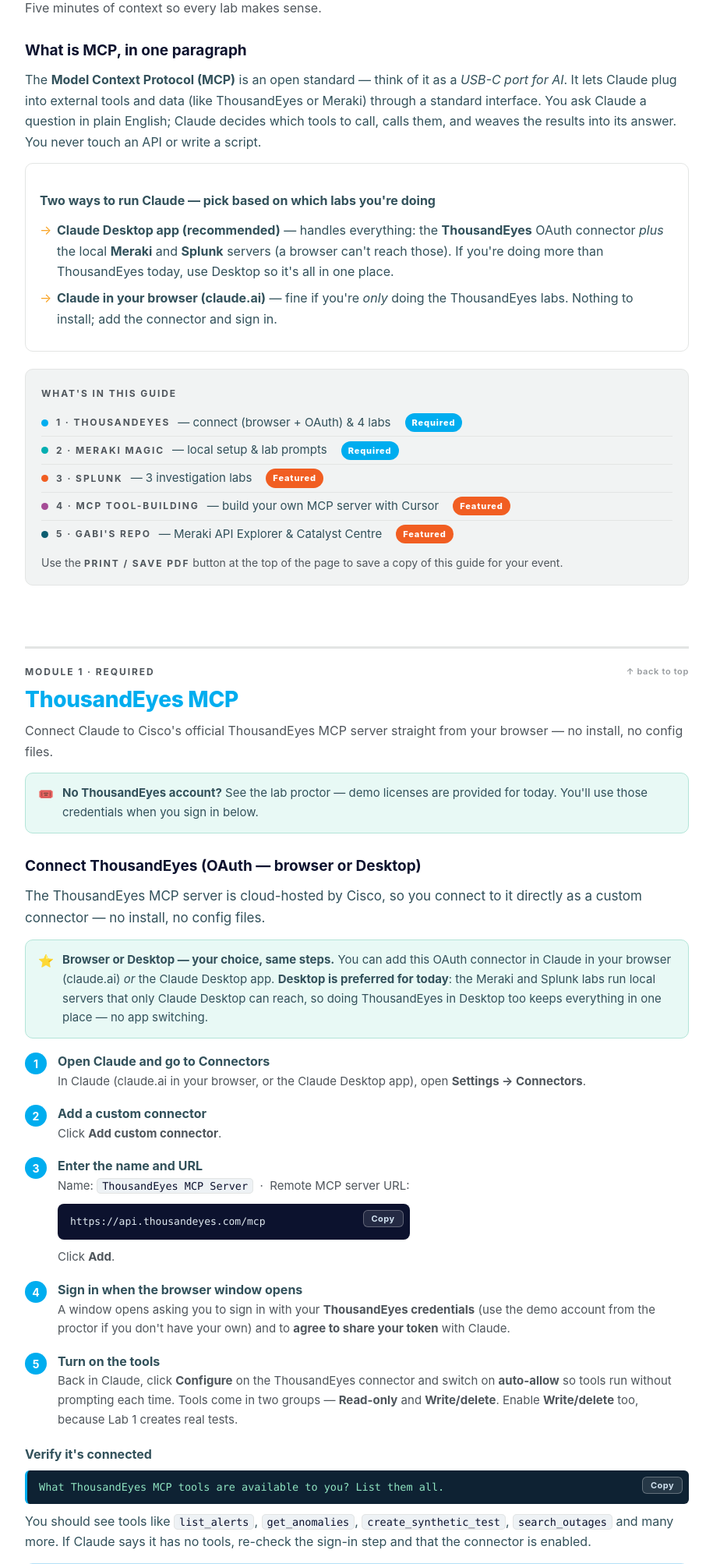
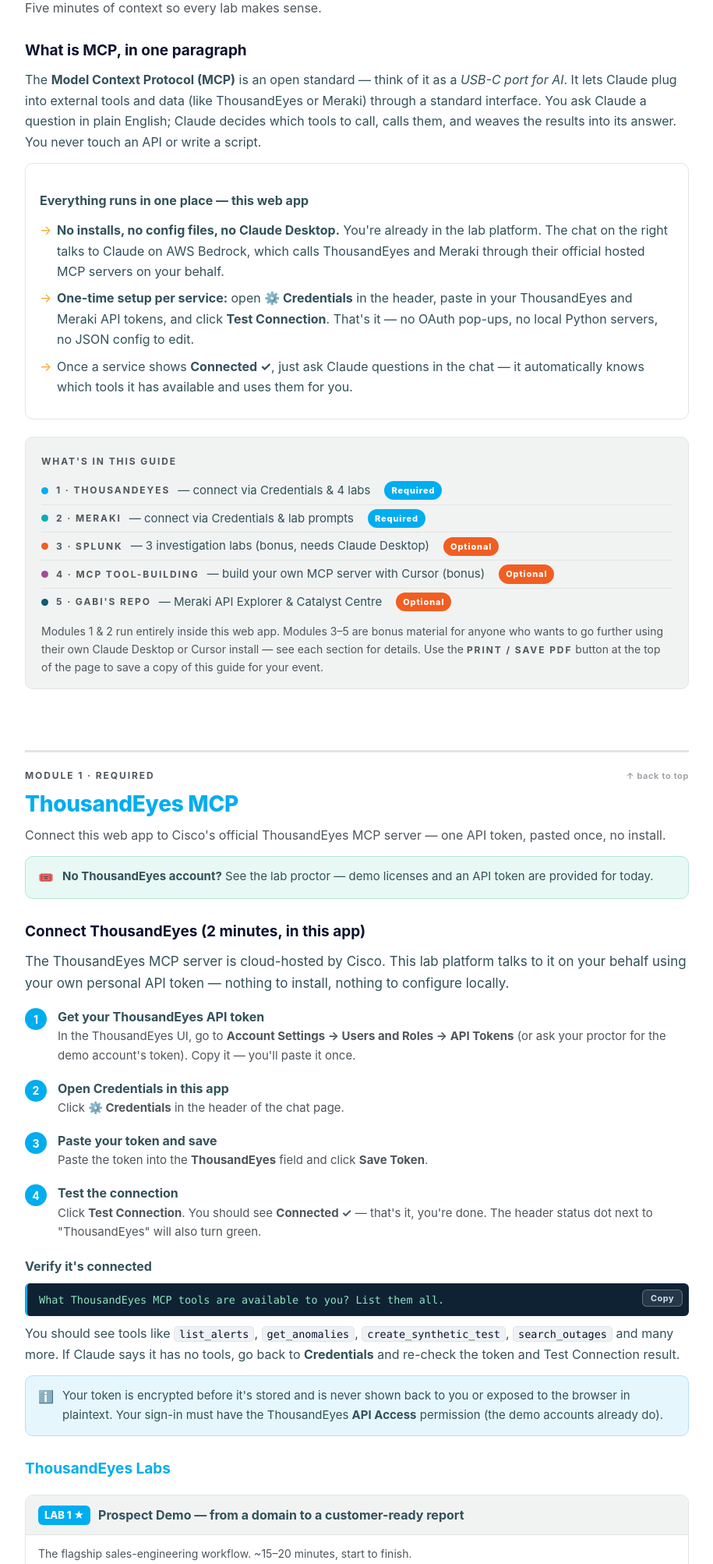
Before and after one commit to sceddy-git/ai-assurance-lab, a Flask app: page /guide in a window 1280 px wide. Shown: the part 474-2480 px from the top of the page at 78% size, without its empty margins (182-1097 px from the left). Run offline with Flask 3, Linux system fonts and the light colour scheme; the visitor is signed in with stand-in values (Sample User, id 1).

Commit message:
Rewrite lab guide connect steps for the web platform instead of Claude Desktop
Co-authored-by: Cursor <cursoragent@cursor.com>

```diff
--- a/templates/guide.html
+++ b/templates/guide.html
@@ -185,23 +185,24 @@
     <p>The <b>Model Context Protocol (MCP)</b> is an open standard — think of it as a <em>USB-C port for AI</em>. It lets Claude plug into external tools and data (like ThousandEyes or Meraki) through a standard interface. You ask Claude a question in plain English; Claude decides which tools to call, calls them, and weaves the results into its answer. You never touch an API or write a script.</p>
 
     <div class="card">
-      <h4>Two ways to run Claude — pick based on which labs you're doing</h4>
+      <h4>Everything runs in one place — this web app</h4>
       <ul class="tick">
-        <li><b>Claude Desktop app (recommended)</b> — handles everything: the <b>ThousandEyes</b> OAuth connector <i>plus</i> the local <b>Meraki</b> and <b>Splunk</b> servers (a browser can't reach those). If you're doing more than ThousandEyes today, use Desktop so it's all in one place.</li>
-        <li><b>Claude in your browser (claude.ai)</b> — fine if you're <i>only</i> doing the ThousandEyes labs. Nothing to install; add the connector and sign in.</li>
+        <li><b>No installs, no config files, no Claude Desktop.</b> You're already in the lab platform. The chat on the right talks to Claude on AWS Bedrock, which calls ThousandEyes and Meraki through their official hosted MCP servers on your behalf.</li>
+        <li><b>One-time setup per service:</b> open <b>⚙️ Credentials</b> in the header, paste in your ThousandEyes and Meraki API tokens, and click <b>Test Connection</b>. That's it — no OAuth pop-ups, no local Python servers, no JSON config to edit.</li>
+        <li>Once a service shows <b>Connected ✓</b>, just ask Claude questions in the chat — it automatically knows which tools it has available and uses them for you.</li>
       </ul>
     </div>
 
     <div class="toc">
       <b>What's in this guide</b>
       <ul>
-        <li><a href="#sec-te" style="display:flex;gap:10px;align-items:center;width:100%;color:inherit;text-decoration:none"><span class="dot d-te"></span><b>1 · ThousandEyes</b> — connect (browser + OAuth) &amp; 4 labs <span class="badge b-req">Required</span></a></li>
-        <li><a href="#sec-meraki" style="display:flex;gap:10px;align-items:center;width:100%;color:inherit;text-decoration:none"><span class="dot d-mk"></span><b>2 · Meraki Magic</b> — local setup &amp; lab prompts <span class="badge b-req">Required</span></a></li>
-        <li><a href="#sec-splunk" style="display:flex;gap:10px;align-items:center;width:100%;color:inherit;text-decoration:none"><span class="dot d-sp"></span><b>3 · Splunk</b> — 3 investigation labs <span class="badge b-opt">Featured</span></a></li>
-        <li><a href="#sec-n8n" style="display:flex;gap:10px;align-items:center;width:100%;color:inherit;text-decoration:none"><span class="dot d-n8"></span><b>4 · MCP Tool-Building</b> — build your own MCP server with Cursor <span class="badge b-opt">Featured</span></a></li>
-        <li><a href="#sec-gabi" style="display:flex;gap:10px;align-items:center;width:100%;color:inherit;text-decoration:none"><span class="dot d-gb"></span><b>5 · Gabi's Repo</b> — Meraki API Explorer &amp; Catalyst Centre <span class="badge b-opt">Featured</span></a></li>
+        <li><a href="#sec-te" style="display:flex;gap:10px;align-items:center;width:100%;color:inherit;text-decoration:none"><span class="dot d-te"></span><b>1 · ThousandEyes</b> — connect via Credentials &amp; 4 labs <span class="badge b-req">Required</span></a></li>
+        <li><a href="#sec-meraki" style="display:flex;gap:10px;align-items:center;width:100%;color:inherit;text-decoration:none"><span class="dot d-mk"></span><b>2 · Meraki</b> — connect via Credentials &amp; lab prompts <span class="badge b-req">Required</span></a></li>
+        <li><a href="#sec-splunk" style="display:flex;gap:10px;align-items:center;width:100%;color:inherit;text-decoration:none"><span class="dot d-sp"></span><b>3 · Splunk</b> — 3 investigation labs (bonus, needs Claude Desktop) <span class="badge b-opt">Optional</span></a></li>
+        <li><a href="#sec-n8n" style="display:flex;gap:10px;align-items:center;width:100%;color:inherit;text-decoration:none"><span class="dot d-n8"></span><b>4 · MCP Tool-Building</b> — build your own MCP server with Cursor (bonus) <span class="badge b-opt">Optional</span></a></li>
+        <li><a href="#sec-gabi" style="display:flex;gap:10px;align-items:center;width:100%;color:inherit;text-decoration:none"><span class="dot d-gb"></span><b>5 · Gabi's Repo</b> — Meraki API Explorer &amp; Catalyst Centre <span class="badge b-opt">Optional</span></a></li>
       </ul>
-      <p style="margin:8px 0 0;font-size:14px;color:var(--muted)">Use the <b>Print / Save PDF</b> button at the top of the page to save a copy of this guide for your event.</p>
+      <p style="margin:8px 0 0;font-size:14px;color:var(--muted)">Modules 1 &amp; 2 run entirely inside this web app. Modules 3–5 are bonus material for anyone who wants to go further using their own Claude Desktop or Cursor install — see each section for details. Use the <b>Print / Save PDF</b> button at the top of the page to save a copy of this guide for your event.</p>
     </div>
   </section>
 
@@ -209,30 +210,25 @@
   <section id="sec-te">
     <div class="sec-head te"><div class="sec-tag">Module 1 · Required<a href="#">↑ back to top</a></div>
       <h2>ThousandEyes MCP</h2>
-      <div class="sec-desc">Connect Claude to Cisco's official ThousandEyes MCP server straight from your browser — no install, no config files.</div></div>
+      <div class="sec-desc">Connect this web app to Cisco's official ThousandEyes MCP server — one API token, pasted once, no install.</div></div>
 
-    <div class="tip"><span class="i">🎟️</span><div><b>No ThousandEyes account?</b> See the lab proctor — demo licenses are provided for today. You'll use those credentials when you sign in below.</div></div>
+    <div class="tip"><span class="i">🎟️</span><div><b>No ThousandEyes account?</b> See the lab proctor — demo licenses and an API token are provided for today.</div></div>
 
-    <h3>Connect ThousandEyes (OAuth — browser or Desktop)</h3>
-    <p class="lead">The ThousandEyes MCP server is cloud-hosted by Cisco, so you connect to it directly as a custom connector — no install, no config files.</p>
-    <div class="tip"><span class="i">⭐</span><div><b>Browser or Desktop — your choice, same steps.</b> You can add this OAuth connector in Claude in your browser (claude.ai) <i>or</i> the Claude Desktop app. <b>Desktop is preferred for today</b>: the Meraki and Splunk labs run local servers that only Claude Desktop can reach, so doing ThousandEyes in Desktop too keeps everything in one place — no app switching.</div></div>
+    <h3>Connect ThousandEyes (2 minutes, in this app)</h3>
+    <p class="lead">The ThousandEyes MCP server is cloud-hosted by Cisco. This lab platform talks to it on your behalf using your own personal API token — nothing to install, nothing to configure locally.</p>
     <div class="te">
     <ol class="steps">
-      <li><div><div class="st-t">Open Claude and go to Connectors</div><div class="st-d">In Claude (claude.ai in your browser, or the Claude Desktop app), open <b>Settings → Connectors</b>.</div></div></li>
-      <li><div><div class="st-t">Add a custom connector</div><div class="st-d">Click <b>Add custom connector</b>.</div></div></li>
-      <li><div><div class="st-t">Enter the name and URL</div>
-        <div class="st-d">Name: <code>ThousandEyes MCP Server</code> &nbsp;·&nbsp; Remote MCP server URL:</div>
-        <pre>https://api.thousandeyes.com/mcp</pre>
-        <div class="st-d">Click <b>Add</b>.</div></div></li>
-      <li><div><div class="st-t">Sign in when the browser window opens</div><div class="st-d">A window opens asking you to sign in with your <b>ThousandEyes credentials</b> (use the demo account from the proctor if you don't have your own) and to <b>agree to share your token</b> with Claude.</div></div></li>
-      <li><div><div class="st-t">Turn on the tools</div><div class="st-d">Back in Claude, click <b>Configure</b> on the ThousandEyes connector and switch on <b>auto-allow</b> so tools run without prompting each time. Tools come in two groups — <b>Read-only</b> and <b>Write/delete</b>. Enable <b>Write/delete</b> too, because Lab 1 creates real tests.</div></div></li>
+      <li><div><div class="st-t">Get your ThousandEyes API token</div><div class="st-d">In the ThousandEyes UI, go to <b>Account Settings → Users and Roles → API Tokens</b> (or ask your proctor for the demo account's token). Copy it — you'll paste it once.</div></div></li>
+      <li><div><div class="st-t">Open Credentials in this app</div><div class="st-d">Click <b>⚙️ Credentials</b> in the header of the chat page.</div></div></li>
+      <li><div><div class="st-t">Paste your token and save</div><div class="st-d">Paste the token into the <b>ThousandEyes</b> field and click <b>Save Token</b>.</div></div></li>
+      <li><div><div class="st-t">Test the connection</div><div class="st-d">Click <b>Test Connection</b>. You should see <b>Connected ✓</b> — that's it, you're done. The header status dot next to "ThousandEyes" will also turn green.</div></div></li>
     </ol>
     </div>
 
     <h4>Verify it's connected</h4>
     <div class="te"><div class="prompt">What ThousandEyes MCP tools are available to you? List them all.</div></div>
-    <p>You should see tools like <code>list_alerts</code>, <code>get_anomalies</code>, <code>create_synthetic_test</code>, <code>search_outages</code> and many more. If Claude says it has no tools, re-check the sign-in step and that the connector is enabled.</p>
-    <div class="note"><span class="i">ℹ️</span><div>A single custom connector works on a free Claude account. Your org must not be opted out of ThousandEyes AI features, and your sign-in must have the <b>API Access</b> permission (the demo accounts already do).</div></div>
+    <p>You should see tools like <code>list_alerts</code>, <code>get_anomalies</code>, <code>create_synthetic_test</code>, <code>search_outages</code> and many more. If Claude says it has no tools, go back to <b>Credentials</b> and re-check the token and Test Connection result.</p>
+    <div class="note"><span class="i">ℹ️</span><div>Your token is encrypted before it's stored and is never shown back to you or exposed to the browser in plaintext. Your sign-in must have the ThousandEyes <b>API Access</b> permission (the demo accounts already do).</div></div>
 
     <!-- TE LABS -->
     <h3 style="color:var(--te)">ThousandEyes Labs</h3>
@@ -301,54 +297,25 @@ For each test:
   <!-- 2. MERAKI -->
   <section id="sec-meraki">
     <div class="sec-head mk"><div class="sec-tag">Module 2 · Required<a href="#">↑ back to top</a></div>
-      <h2>Meraki Magic MCP</h2>
-      <div class="sec-desc">A local MCP server that talks to your Meraki Dashboard. Hands-on for anyone with a Meraki API key; everyone else follows the live demo.</div></div>
+      <h2>Meraki MCP</h2>
+      <div class="sec-desc">Connect this web app to Cisco's official Meraki MCP server — one API key, pasted once, no install.</div></div>
 
-    <div class="note"><span class="i">🖥️</span><div>Meraki Magic runs <b>on your laptop</b>, so it needs the <b>Claude Desktop app</b> (a browser can't reach a local server). You'll also need <b>Python 3.8+</b>, <b>Git</b>, and a <b>Meraki Dashboard API key + Org ID</b>. No key today? Follow the demo and complete this later.</div></div>
+    <div class="note"><span class="i">🎟️</span><div>You'll need a <b>Meraki Dashboard API key</b> and your <b>Organization ID</b>. No key today? See the proctor for a demo key, or follow along with the live demo.</div></div>
 
-    <h3>Set up Meraki Magic (one-time, ~10 minutes)</h3>
+    <h3>Connect Meraki (2 minutes, in this app)</h3>
+    <p class="lead">The Meraki MCP server is cloud-hosted by Cisco. This lab platform talks to it on your behalf using your own personal API key — nothing to install, nothing to configure locally, no Claude Desktop needed.</p>
     <div class="mk">
     <ol class="steps">
-      <li><div><div class="st-t">Clone the repository</div>
-        <pre>git clone https://github.com/CiscoDevNet/meraki-magic-mcp-community.git
-cd meraki-magic-mcp-community</pre></div></li>
-      <li><div><div class="st-t">Create &amp; activate a Python virtual environment</div>
-        <pre><span class="c"># macOS</span>
-python3 -m venv .venv
-source .venv/bin/activate
-
-<span class="c"># Windows</span>
-python -m venv .venv
-.venv\Scripts\activate</pre>
-        <div class="st-d">Your prompt now shows <code>(.venv)</code>. Re-run the activate line each time you open a new terminal.</div></div></li>
-      <li><div><div class="st-t">Install dependencies</div><pre>pip install -r requirements.txt</pre></div></li>
-      <li><div><div class="st-t">Create your credentials file</div>
-        <pre><span class="c"># macOS</span>  cp .env-example .env  &amp;&amp;  open -e .env
-<span class="c"># Windows</span>  copy .env-example .env   (then open .env in Notepad)</pre>
-        <div class="st-d">Fill in — no quotes, no spaces around <code>=</code>:</div>
-        <pre>MERAKI_API_KEY=your_actual_api_key_here
-MERAKI_ORG_ID=your_actual_org_id_here
-ENABLE_CACHING=true
-CACHE_TTL_SECONDS=300
-READ_ONLY_MODE=false</pre></div></li>
-      <li><div><div class="st-t">Add it to Claude Desktop's config</div>
-        <div class="st-d">Open <code>claude_desktop_config.json</code> — Windows: <code>%APPDATA%\Claude</code> · macOS: <code>~/Library/Application Support/Claude/</code>. Add the Meraki block inside <code>"mcpServers"</code> (use your real path to <code>fastmcp</code>):</div>
-        <pre>"Meraki_Magic_MCP": {
-  "command": "<span class="c">/full/path/to/</span>meraki-magic-mcp-community/.venv/bin/fastmcp",
-  "args": ["run","-t","stdio",
-           "<span class="c">/full/path/to/</span>meraki-magic-mcp-community/meraki-mcp-dynamic.py"],
-  "env": {
-    "MERAKI_API_KEY": "your_key",
-    "MERAKI_ORG_ID": "your_org_id",
-    "READ_ONLY_MODE": "false"
-  }
-}</pre>
-        <div class="st-d">On Windows the command path ends in <code>\.venv\Scripts\fastmcp.exe</code> — use forward slashes or double back-slashes.</div></div></li>
-      <li><div><div class="st-t">Restart Claude Desktop and verify</div>
-        <div class="prompt">What MCP servers and tools are available to you right now?</div>
-        <div class="st-d">You should see the Meraki Magic tools listed.</div></div></li>
+      <li><div><div class="st-t">Get your Meraki API key</div><div class="st-d">In the Meraki Dashboard, go to <b>Organization → Settings → Dashboard API access</b> and generate an API key (or ask your proctor for the demo key).</div></div></li>
+      <li><div><div class="st-t">Open Credentials in this app</div><div class="st-d">Click <b>⚙️ Credentials</b> in the header of the chat page.</div></div></li>
+      <li><div><div class="st-t">Paste your key and save</div><div class="st-d">Paste the key into the <b>Meraki</b> field and click <b>Save Token</b>.</div></div></li>
+      <li><div><div class="st-t">Test the connection</div><div class="st-d">Click <b>Test Connection</b>. You should see <b>Connected ✓</b> — that's it, you're done. The header status dot next to "Meraki" will also turn green.</div></div></li>
     </ol>
     </div>
+
+    <h4>Verify it's connected</h4>
+    <div class="mk"><div class="prompt">What Meraki MCP tools are available to you? List them all.</div></div>
+    <p>If Claude says it has no Meraki tools, go back to <b>Credentials</b> and re-check the key and Test Connection result.</p>
 
     <h3 style="color:var(--meraki)">Meraki Labs</h3>
     <div class="mk">
@@ -383,10 +350,10 @@ READ_ONLY_MODE=false</pre></div></li>
 
   <!-- 3. SPLUNK (optional) -->
   <section id="sec-splunk">
-    <div class="sec-head sp"><div class="sec-tag">Module 3 · Featured<a href="#">↑ back to top</a></div>
-      <h2>Splunk MCP <span class="badge b-opt">Featured</span></h2>
+    <div class="sec-head sp"><div class="sec-tag">Module 3 · Optional / Bonus<a href="#">↑ back to top</a></div>
+      <h2>Splunk MCP <span class="badge b-opt">Optional</span></h2>
       <div class="sec-desc">Investigate your Splunk data in plain English — no SPL required.</div></div>
-    <div class="note"><span class="i">🖥️</span><div>The Splunk MCP server runs locally (via Claude Desktop), pointed at your Splunk host. Your facilitator will provide the exact connection details (host, port 8089, and credentials) on the day.</div></div>
+    <div class="note"><span class="i">🖥️</span><div><b>This module runs outside the lab web app.</b> The Splunk MCP server runs locally on your own laptop via the <b>Claude Desktop app</b> (a browser-based tool like this platform can't reach a local server), pointed at your Splunk host. It's optional bonus content — if you'd like to try it, install <a href="https://claude.ai/download" target="_blank" rel="noopener">Claude Desktop</a> and your facilitator will provide the exact connection details (host, port 8089, and credentials) on the day.</div></div>
     <div class="sp">
     <div class="lab"><div class="lab-h"><span class="n">LAB 1</span> Natural-language threat hunt</div><div class="lab-b">
       <div class="sub">Investigate suspicious activity without writing SPL.</div>
@@ -411,9 +378,11 @@ READ_ONLY_MODE=false</pre></div></li>
 
   <!-- 4. BUILD YOUR OWN MCP SERVER -->
   <section id="sec-n8n">
-    <div class="sec-head n8"><div class="sec-tag">Module 4 · Featured<a href="#">↑ back to top</a></div>
-      <h2>MCP Tool-Building — Build Your Own MCP Server <span class="badge b-opt">Featured</span></h2>
+    <div class="sec-head n8"><div class="sec-tag">Module 4 · Optional / Bonus<a href="#">↑ back to top</a></div>
+      <h2>MCP Tool-Building — Build Your Own MCP Server <span class="badge b-opt">Optional</span></h2>
       <div class="sec-desc">Go beyond <i>using</i> MCP servers — build one. Use Cursor's AI to scaffold a working MCP server with little or no coding, then connect it to Cursor, Claude Desktop or Claude Code.</div></div>
+
+    <div class="note"><span class="i">🖥️</span><div><b>This module runs outside the lab web app</b>, on your own laptop with your own Cursor / Claude Desktop install. It's optional bonus content for anyone who wants to go deeper after finishing Modules 1–2.</div></div>
 
     <div class="tip"><span class="i">🎯</span><div><b>Lab outcome.</b> By the end you'll have a working <b>stdio MCP server</b>, connected in <b>Cursor → Settings → MCP</b> (green status), and you can ask the AI in plain English to call your tools — list alerts, check utilisation, query an API. You do <i>not</i> need to write TypeScript by hand if you follow the Cursor path.</div></div>
 
@@ -818,11 +787,13 @@ exec node /ABSOLUTE/PATH/TO/dist/index.js</pre></div></div>
   <section>
     <div class="sec-head"><div class="sec-tag">Appendix</div><h2>Troubleshooting &amp; glossary</h2></div>
     <h4>Claude says it has no tools</h4>
-    <p>Re-open <b>Settings → Connectors</b> and confirm the connector is enabled. For ThousandEyes, re-run the browser sign-in. For Meraki/Splunk, fully quit and reopen Claude Desktop and check your config paths.</p>
-    <h4>ThousandEyes connector won't sign in</h4>
-    <p>Confirm your account has <b>API Access</b> permission and your org isn't opted out of AI features. Demo accounts from the proctor already satisfy both.</p>
-    <h4>Meraki server won't start</h4>
-    <p>Check the <code>fastmcp</code> path in your config is the full absolute path, the <code>.venv</code> was activated when you ran <code>pip install</code>, and your <code>.env</code> has no quotes or stray spaces.</p>
+    <p>Open <b>⚙️ Credentials</b> and check the status for that service. If it doesn't say <b>Connected ✓</b>, re-paste the token/key and click <b>Test Connection</b> again. Then start a new chat message — tool availability is refreshed per request.</p>
+    <h4>ThousandEyes won't connect</h4>
+    <p>Confirm your account has <b>API Access</b> permission and your org isn't opted out of AI features. Demo accounts from the proctor already satisfy both. Double-check you copied the full token with no extra spaces.</p>
+    <h4>Meraki won't connect</h4>
+    <p>Confirm the API key is correct and that your Meraki Organization ID matches an org that key has access to. Re-paste both in <b>⚙️ Credentials</b> and click <b>Test Connection</b>.</p>
+    <h4>Splunk / build-your-own-MCP-server modules (bonus, on your laptop)</h4>
+    <p>These two modules run outside this web app via your own Claude Desktop or Cursor install. If a local server won't start, check the command path in your config is the full absolute path and your <code>.env</code>/config has no quotes or stray spaces.</p>
     <h4>Quick glossary</h4>
     <ul class="tick">
       <li><b>MCP</b> — Model Context Protocol; the standard that lets Claude use external tools.</li>
```
